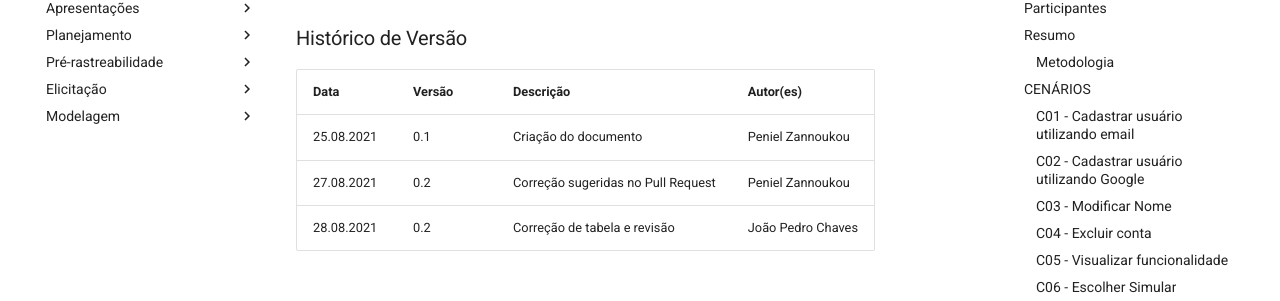
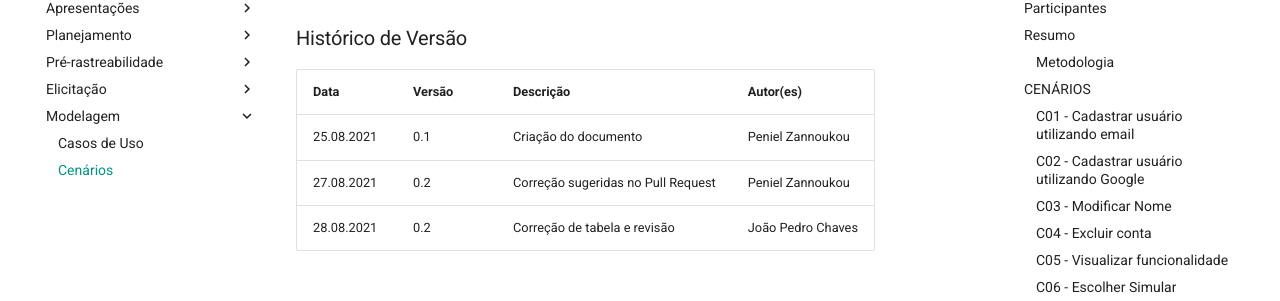
Before and after one commit to mibasFerraz/2021.1-TesouroDireto, an MkDocs documentation site: the page built from docs/modelagem/cenarios.md, in a window 1280 px wide. Shown: the part 157-458 px from the top of the page. Built offline with MkDocs 1.6.1 and Material for MkDocs 9.7.7, drawn with Linux system fonts in a browser that asks for light colours; some of the changed lines change nothing that is shown.

Commit message:
Adição de cenários na navegação.
Signed-off-by: JPedroCh <jpaschaves@gmail.com>

```diff
--- a/mkdocs.yml
+++ b/mkdocs.yml
@@ -34,3 +34,4 @@ nav:
         - MoSCoW: elicitacao/moscow.md
   - Modelagem:
       - Casos de Uso: casos_de_uso.md
+      - Cenários: modelagem/cenarios.md
```
